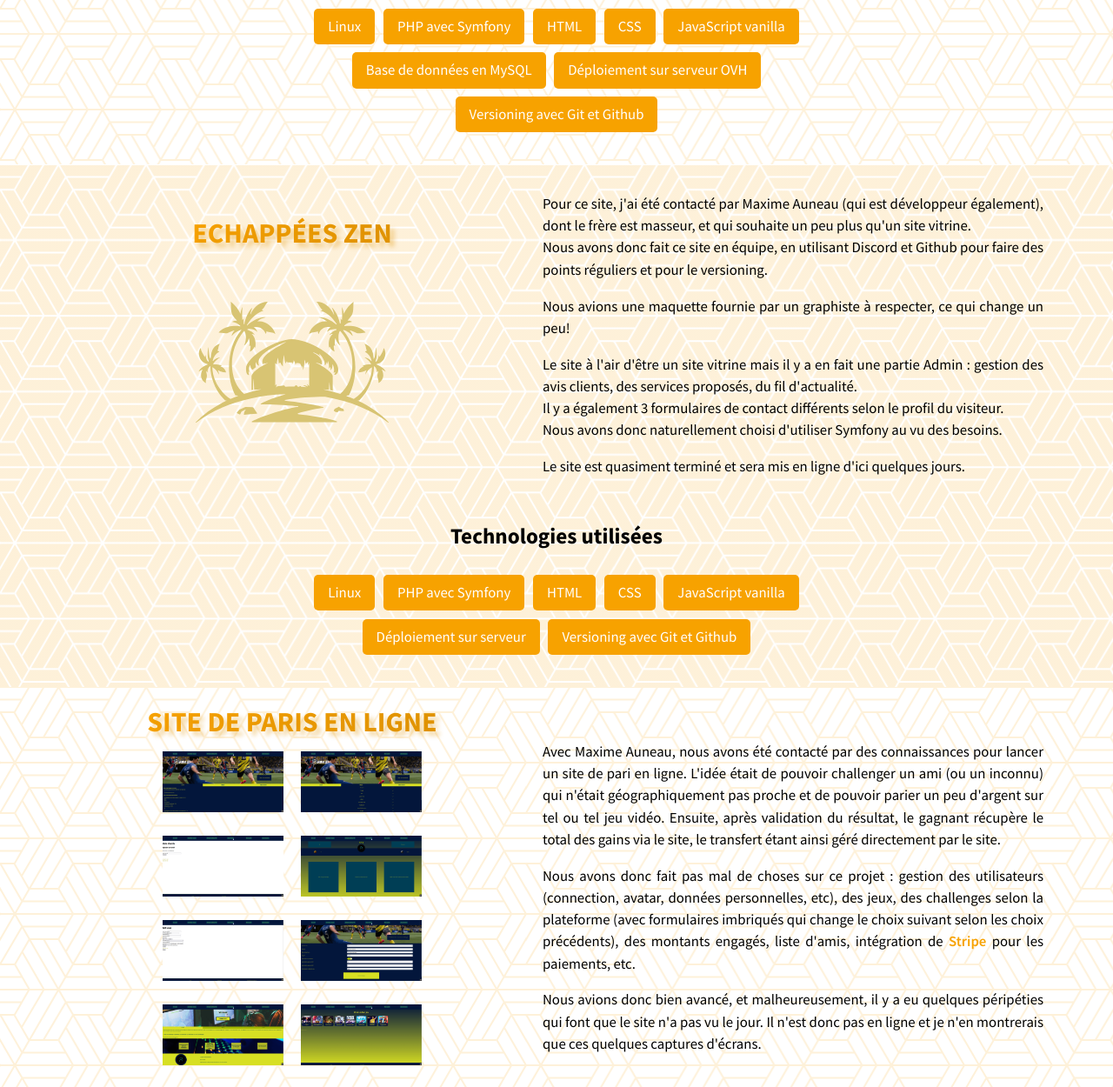
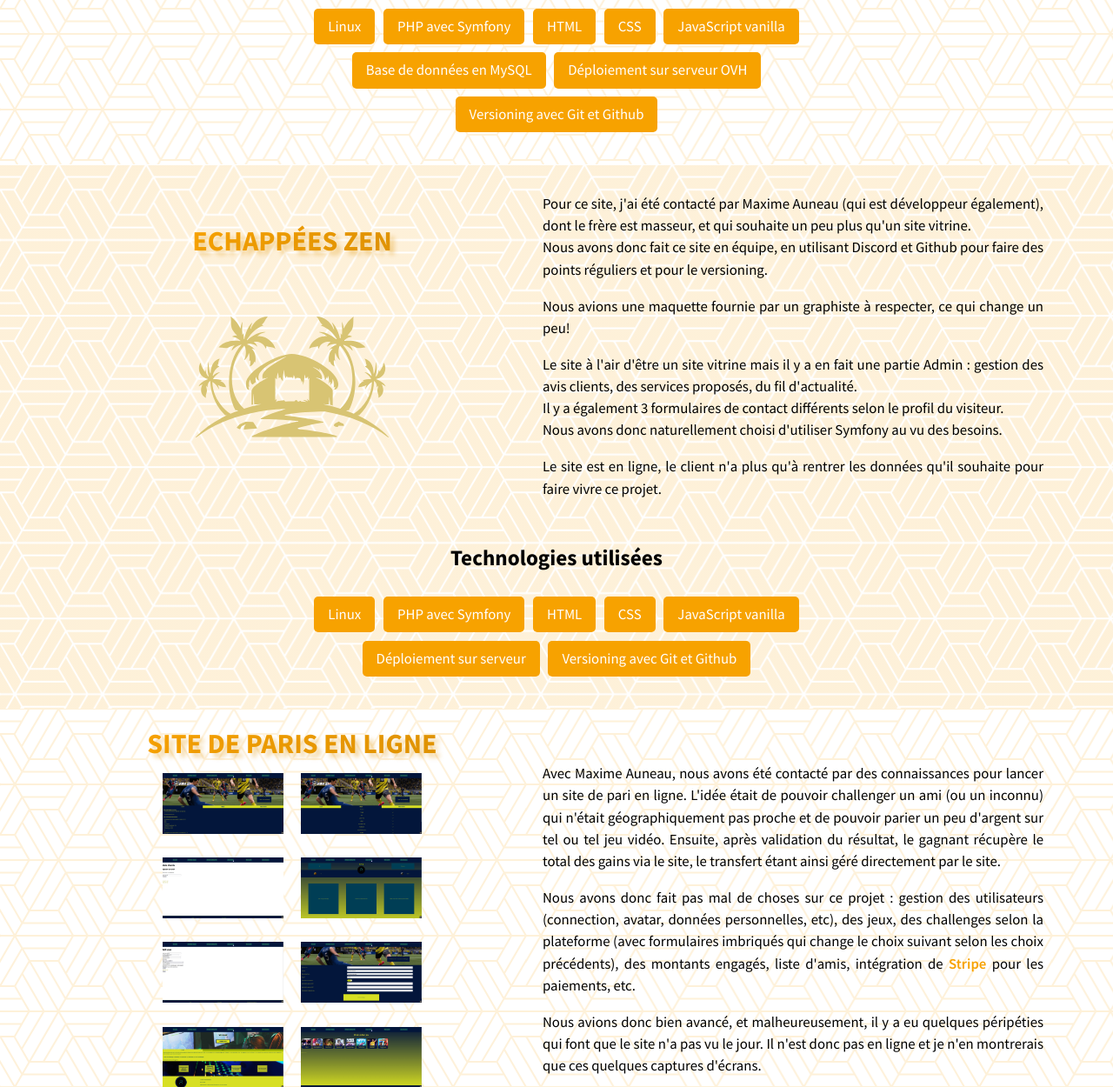
Before and after one commit to KevinRoig/portfolio-KR, a PHP site: page /projects.php in a window 1280 px wide. Shown: the part 2160-3410 px from the top of the page at 87% size. Run offline with PHP 8.4, Linux system fonts and the light colour scheme.

Commit message:
minor change

```diff
--- a/projects.php
+++ b/projects.php
@@ -163,7 +163,7 @@ include('header.php');
                 Nous avons donc naturellement choisi d'utiliser Symfony au vu des besoins.
             </p>
             <p>
-                Le site est quasiment terminé et sera mis en ligne d'ici quelques jours.
+                Le site est en ligne, le client n'a plus qu'à rentrer les données qu'il souhaite pour faire vivre ce projet.
             </p>
         </div>
     </div>
```
